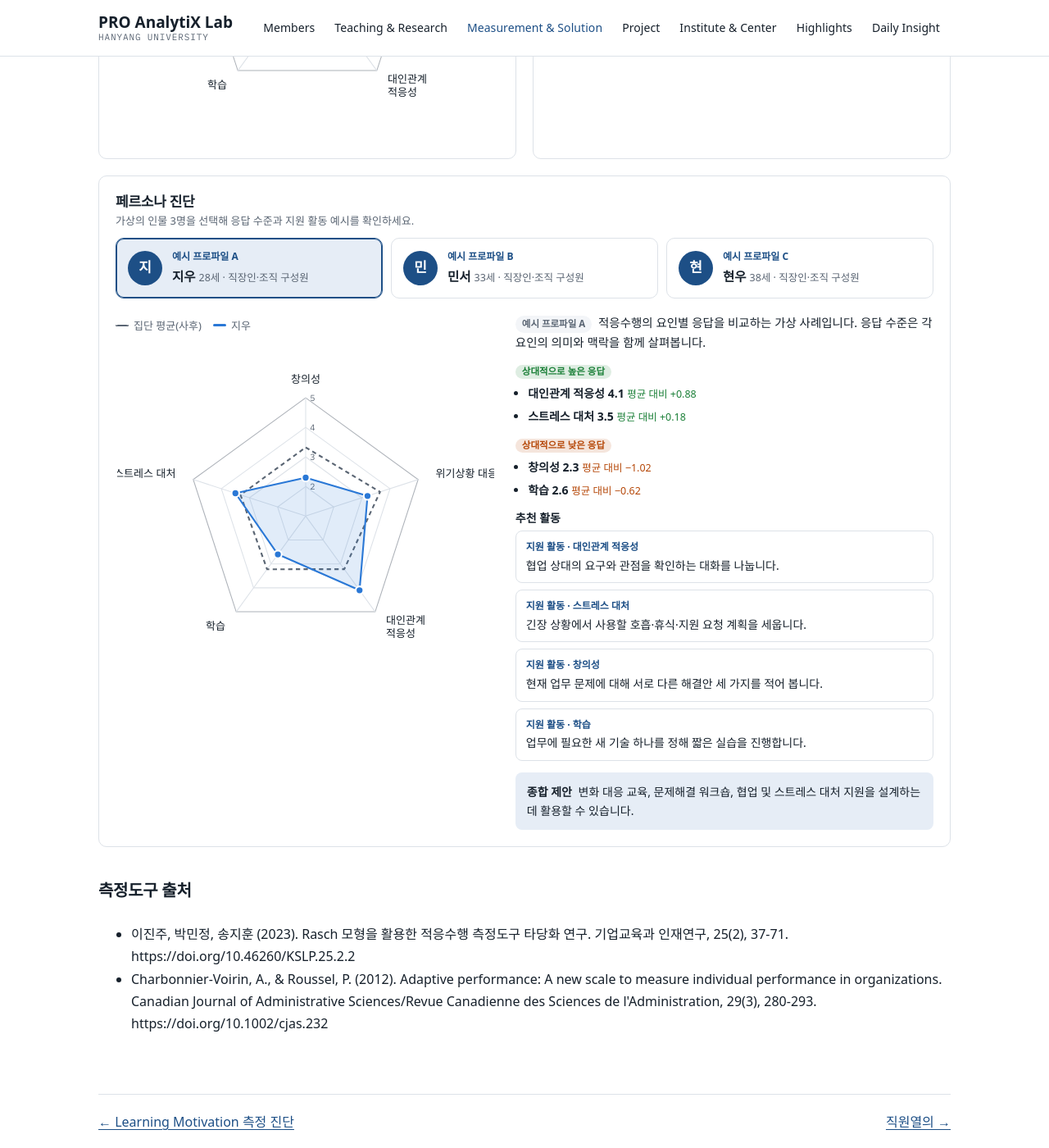
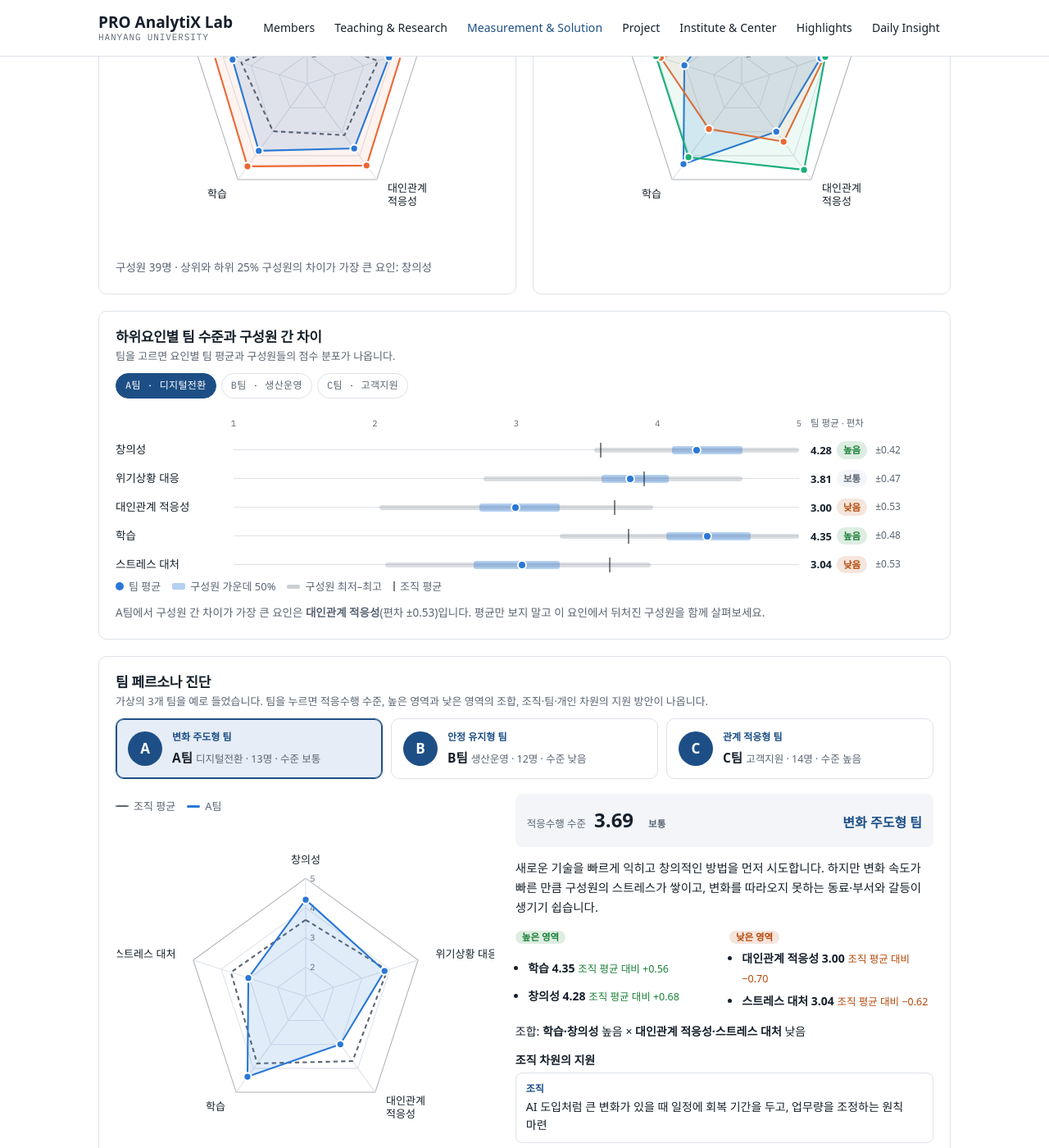
Before and after one commit to drsprolab/drsprolab.github.io, a Jekyll site: the page built from _posts/2026-10-01-adaptive-performance-report.md, in a window 1280 px wide and 1400 px high, scrolled down 800 px. Shown: the whole window at 82% size. Built offline with Jekyll 4.4.1, drawn with Linux system fonts in a browser that asks for light colours; some web fonts are replaced; some of the changed text lies outside the part shown.

Commit message:
Measurement: 적응수행을 'Adaptive Performance 역량 진단 및 맞춤형 조직지원'으로 재구성
- 변화 주도·신기술 학습 환경, 저항·스트레스와 성찰적 대처를 진단하는 도구로 소개
- 집단 프로파일을 개인 수준·팀 수준 레이더로 구분
- 팀 수준과 구성원 간 차이, 팀 페르소나(조직·팀·개인 지원)를 Agile 진단과 같은 형식으로
- 팀 리포트 스크립트를 제목·수준 이름만 바꿔 재사용할 수 있게 정리

Co-Authored-By: Claude Opus 5.5 <noreply@anthropic.com>

```diff
--- a/_posts/2026-10-01-adaptive-performance-report.md
+++ b/_posts/2026-10-01-adaptive-performance-report.md
@@ -1,19 +1,60 @@
 ---
-layout: "post"
-title: "적응수행"
-category: "측정도구"
+layout: post
+title: "Adaptive Performance 역량 진단 및 맞춤형 조직지원"
+category: 측정도구
 wide: true
 measurement_order: 4
-measurement_target: "직장인·조직 구성원"
-measurement_factors: "5개 요인 · 18문항"
-measurement_summary: "변화하는 업무환경에서 창의적으로 문제를 해결하고 상황에 적응하는 행동을 살펴봅니다."
-measurement_id: "adaptive-performance"
-measurement_intro: "업무 방식과 기술이 빠르게 바뀌는 환경에서는 기존의 일을 잘하는 능력과 함께 새로운 상황에 대응하는 힘이 필요합니다."
-measurement_interpretation: "변화 대응 교육, 문제해결 워크숍, 협업 및 스트레스 대처 지원을 설계하는 데 활용할 수 있습니다."
-measurement_factor_names: ["창의성", "위기상황 대응", "대인관계 적응성", "학습", "스트레스 대처"]
-measurement_item_count: 18
-measurement_references: ["이진주, 박민정, 송지훈 (2023). Rasch 모형을 활용한 적응수행 측정도구 타당화 연구. 기업교육과 인재연구, 25(2), 37-71. https://doi.org/10.46260/KSLP.25.2.2", "Charbonnier‐Voirin, A., & Roussel, P. (2012). Adaptive performance: A new scale to measure individual performance in organizations. Canadian Journal of Administrative Sciences/Revue Canadienne des Sciences de l'Administration, 29(3), 280-293. https://doi.org/10.1002/cjas.232"]
-measurement_source: "https://docs.google.com/spreadsheets/d/1twM_INCFhfnc6V8ULp8BNrog4v_2Rf6F/edit?gid=135676193#gid=135676193"
+measurement_badge: 역량·조직 진단
+measurement_target: 조직·팀 단위
+measurement_factors: 5개 요인 · 18문항
+measurement_summary: 구성원이 변화 속에서 최상의 성과를 내는 조직환경인지 진단하고, 맞춤형 학습과 조직문화 방안을 제시합니다.
+measurement_use: 변화 주도·신기술 학습 환경 진단 및 맞춤형 학습·조직문화 구축
 ---
 
-{% include measurement-report.html %}
+<p class="report-source"><span class="chip">진단도구 활용 예시</span> 출처: PRO AnalytiX Lab</p>
+
+<div class="report-intro">
+  <h2>진단도구 소개</h2>
+  <p><strong>어떤 환경에서 구성원들이 가장 좋은 성과를 만들어 낼 수 있을까요?</strong> AI 시대에는 정해진 일을 잘하는 것만으로는 부족합니다. 구성원이 변화를 주도하고 새로운 기술을 빠르게 익힐 수 있는 조직환경이 성과를 좌우합니다.</p>
+  <p>변화의 과정에는 늘 <strong>저항과 스트레스</strong>가 따릅니다. 중요한 것은 이를 피하는 것이 아니라, 무엇이 어려운지 돌아보고 대처 방법을 찾아가는 <strong>성찰적 대처</strong>입니다.</p>
+  <p>Adaptive Performance 역량 진단은 창의성, 위기상황 대응, 대인관계 적응성, 학습, 스트레스 대처의 5개 요인으로 구성원과 팀의 적응수행 역량을 진단합니다. 이를 바탕으로 변화를 주도하는 환경, 신기술 학습, 저항과 스트레스에 대한 대처 수준을 확인하고 <strong>맞춤형 학습과 조직문화 구축 방안</strong>을 제시합니다.</p>
+  <p><strong>활용:</strong> 변화 주도·신기술 학습 환경 진단 및 맞춤형 학습·조직문화 구축</p>
+</div>
+
+<div class="report" id="la-report" data-src="{{ '/assets/data/ap-teams.json' | relative_url }}" data-label="적응수행" data-level-label="적응수행 수준">
+  <h2 class="report-section-title">집단 프로파일</h2>
+  <section class="report-grid">
+    <div class="panel">
+      <h3 class="panel-title">개인 수준 진단</h3>
+      <p class="panel-sub">전체 구성원 평균과 상위·하위 25% 구성원 비교 (5점 척도)</p>
+      <div class="legend" id="la-legend-indiv"></div>
+      <div class="radar-box" id="la-radar-indiv"></div>
+      <p class="lvr-note" id="la-indiv-note"></p>
+    </div>
+    <div class="panel">
+      <h3 class="panel-title">팀 수준 진단</h3>
+      <p class="panel-sub">팀 평균 비교 (5점 척도)</p>
+      <div class="legend" id="la-legend-team"></div>
+      <div class="radar-box" id="la-radar-team"></div>
+    </div>
+  </section>
+
+  <section class="panel">
+    <h2 class="panel-title">하위요인별 팀 수준과 구성원 간 차이</h2>
+    <p class="panel-sub">팀을 고르면 요인별 팀 평균과 구성원들의 점수 분포가 나옵니다.</p>
+    <div class="pub-filter" id="la-spread-tabs" role="group" aria-label="팀 선택"></div>
+    <div id="la-spread"></div>
+  </section>
+
+  <section class="panel persona-panel">
+    <h2 class="panel-title">팀 페르소나 진단</h2>
+    <p class="panel-sub">가상의 3개 팀을 예로 들었습니다. 팀을 누르면 적응수행 수준, 높은 영역과 낮은 영역의 조합, 조직·팀·개인 차원의 지원 방안이 나옵니다.</p>
+    <div class="persona-cards" id="la-personas" role="tablist" aria-label="팀 선택"></div>
+    <div class="persona-result" id="la-persona-result" role="tabpanel" aria-live="polite"></div>
+  </section>
+</div>
+<div class="viz-tip" id="la-tip" role="tooltip" hidden></div>
+
+<script src="{{ '/assets/js/la-report.js' | relative_url }}?v={{ site.time | date: '%s' }}" defer></script>
+
+<div class="report-intro"><h2>측정도구 출처</h2><ul><li>이진주, 박민정, 송지훈 (2023). Rasch 모형을 활용한 적응수행 측정도구 타당화 연구. 기업교육과 인재연구, 25(2), 37-71. https://doi.org/10.46260/KSLP.25.2.2</li><li>Charbonnier‐Voirin, A., &amp; Roussel, P. (2012). Adaptive performance: A new scale to measure individual performance in organizations. Canadian Journal of Administrative Sciences, 29(3), 280-293. https://doi.org/10.1002/cjas.232</li></ul><p>팀과 구성원 점수는 모두 가상 예시이며, 수준 구분(높음·보통·낮음)도 설명을 위한 예시 기준입니다.</p></div>
--- /dev/null
+++ b/assets/data/ap-teams.json
@@ -0,0 +1,348 @@
+{
+ "note": "가상의 예시 조직입니다.",
+ "factors": [
+  "창의성",
+  "위기상황 대응",
+  "대인관계 적응성",
+  "학습",
+  "스트레스 대처"
+ ],
+ "teams": [
+  {
+   "id": "A",
+   "name": "A팀",
+   "unit": "디지털전환",
+   "type": "변화 주도형 팀",
+   "summary": "새로운 기술을 빠르게 익히고 창의적인 방법을 먼저 시도합니다. 하지만 변화 속도가 빠른 만큼 구성원의 스트레스가 쌓이고, 변화를 따라오지 못하는 동료·부서와 갈등이 생기기 쉽습니다.",
+   "org": [
+    "AI 도입처럼 큰 변화가 있을 때 일정에 회복 기간을 두고, 업무량을 조정하는 원칙 마련",
+    "변화 과정에서 다른 부서의 저항을 함께 다루는 변화관리 담당자(체인지 에이전트) 지정"
+   ],
+   "team": [
+    "프로젝트마다 '무엇이 힘들었고 어떻게 대처했는지' 나누는 성찰 회고 진행",
+    "다른 부서와 정기적으로 만나 변화의 이유와 진행 상황을 공유하는 자리 만들기"
+   ],
+   "individual": [
+    "스트레스 신호를 알아차리고 기록하는 성찰 일지 쓰기",
+    "의견이 다른 동료의 입장을 먼저 듣고 요약해 주는 대화 연습"
+   ],
+   "members": [
+    [
+     5,
+     3.85,
+     3.97,
+     4.57,
+     3.95
+    ],
+    [
+     4.12,
+     4.27,
+     2.74,
+     3.92,
+     3.11
+    ],
+    [
+     3.55,
+     4.08,
+     2.03,
+     4.58,
+     2.68
+    ],
+    [
+     4.6,
+     4.01,
+     3.92,
+     4.8,
+     2.07
+    ],
+    [
+     4.1,
+     4.6,
+     3.31,
+     4.22,
+     3.73
+    ],
+    [
+     4.11,
+     3.73,
+     3.38,
+     5,
+     3.31
+    ],
+    [
+     4.87,
+     3.41,
+     3.15,
+     4.66,
+     3.7
+    ],
+    [
+     4.51,
+     3.61,
+     2.82,
+     4.65,
+     3.08
+    ],
+    [
+     4.16,
+     3.6,
+     3.01,
+     4.7,
+     3.18
+    ],
+    [
+     4.3,
+     2.77,
+     2.35,
+     3.6,
+     2.31
+    ],
+    [
+     3.84,
+     4.39,
+     2.76,
+     4.06,
+     2.7
+    ],
+    [
+     3.75,
+     3.27,
+     2.66,
+     3.31,
+     2.83
+    ],
+    [
+     4.7,
+     3.88,
+     2.84,
+     4.48,
+     2.86
+    ]
+   ]
+  },
+  {
+   "id": "B",
+   "name": "B팀",
+   "unit": "생산운영",
+   "type": "안정 유지형 팀",
+   "summary": "긴급한 상황에 침착하게 대응하고 압박 속에서도 흔들리지 않습니다. 그러나 익숙한 방식을 지키려는 경향이 강해 새로운 기술과 방법을 배우는 데 저항이 큽니다.",
+   "org": [
+    "새 기술을 실제 업무에 써 보는 작은 시범 적용(파일럿)과 실패해도 불이익이 없다는 원칙 마련",
+    "현장 업무 시간 안에 신기술 학습 시간을 보장하는 제도"
+   ],
+   "team": [
+    "팀 안에서 먼저 익힌 사람이 동료에게 알려 주는 짝 학습",
+    "업무 개선 아이디어를 한 달에 한 번 함께 모아 작게 시도해 보기"
+   ],
+   "individual": [
+    "매주 한 가지 새로운 도구나 기능을 직접 써 보고 느낀 점 기록",
+    "변화가 불편하게 느껴질 때 그 이유를 적어 보고 배울 점을 찾는 성찰 연습"
+   ],
+   "members": [
+    [
+     2.37,
+     3.55,
+     3.1,
+     3.05,
+     4.06
+    ],
+    [
+     2.03,
+     4.22,
+     3.38,
+     3.19,
+     3.65
+    ],
+    [
+     2.35,
+     3.12,
+     3.39,
+     2.82,
+     3.36
+    ],
+    [
+     2.07,
+     3.69,
+     2.75,
+     2.83,
+     3.25
+    ],
+    [
+     2.94,
+     4.22,
+     3.34,
+     2.36,
+     3.6
+    ],
+    [
+     2.94,
+     4.06,
+     3.51,
+     2.67,
+     3.83
+    ],
+    [
+     3.03,
+     3.78,
+     3.43,
+     2.7,
+     4.22
+    ],
+    [
+     2.77,
+     4.8,
+     4.36,
+     3.94,
+     4.1
+    ],
+    [
+     1.87,
+     3.72,
+     3.52,
+     2.85,
+     3.88
+    ],
+    [
+     3.03,
+     4.73,
+     3.93,
+     3.54,
+     4.51
+    ],
+    [
+     2.81,
+     4.24,
+     3.35,
+     2.36,
+     4.44
+    ],
+    [
+     2.29,
+     3.15,
+     2.92,
+     2.29,
+     3.63
+    ]
+   ]
+  },
+  {
+   "id": "C",
+   "name": "C팀",
+   "unit": "고객지원",
+   "type": "관계 적응형 팀",
+   "summary": "다양한 사람과 상황에 유연하게 맞추고, 스트레스도 서로 도우며 잘 다룹니다. 전반적인 적응 수준이 높지만 구성원 간 차이가 있어, 일부 구성원에게 부담이 몰리지 않도록 살펴야 합니다.",
+   "org": [
+    "팀의 높은 적응 역량을 다른 팀에 전하는 사내 사례 공유와 코칭 프로그램 운영",
+    "새로운 AI 고객응대 도구를 먼저 시험하는 선도 팀 역할 부여"
+   ],
+   "team": [
+    "어려운 고객 상황과 대처 방법을 함께 정리해 팀의 지식으로 남기기",
+    "역량 차이가 큰 구성원끼리 짝을 지어 부담을 나누는 업무 배치"
+   ],
+   "individual": [
+    "새로운 기술을 활용해 고객 문제를 다르게 풀어 보는 개선 과제 하나 맡기",
+    "자신의 대처 방식이 잘 통한 경험을 동료와 나누며 정리하기"
+   ],
+   "members": [
+    [
+     2.67,
+     3.42,
+     3.99,
+     3.47,
+     2.93
+    ],
+    [
+     3.69,
+     4.04,
+     3.85,
+     3.79,
+     3.54
+    ],
+    [
+     4.66,
+     4.9,
+     4.96,
+     4.07,
+     4.64
+    ],
+    [
+     4.55,
+     5,
+     4.86,
+     4.06,
+     5
+    ],
+    [
+     4.31,
+     5,
+     4.49,
+     4.73,
+     3.81
+    ],
+    [
+     3.4,
+     3.81,
+     5,
+     4.52,
+     5
+    ],
+    [
+     3.68,
+     3.61,
+     3.48,
+     4.07,
+     4.35
+    ],
+    [
+     3.43,
+     4.22,
+     4.0,
+     3.92,
+     3.3
+    ],
+    [
+     3.62,
+     2.92,
+     5,
+     3.8,
+     3.61
+    ],
+    [
+     3.63,
+     3.22,
+     4.64,
+     3.65,
+     3.99
+    ],
+    [
+     3.98,
+     3.54,
+     5,
+     3.86,
+     3.29
+    ],
+    [
+     5,
+     5,
+     5,
+     5,
+     4.89
+    ],
+    [
+     4.19,
+     3.18,
+     5,
+     4.67,
+     4.46
+    ],
+    [
+     3.28,
+     3.75,
+     5,
+     3.24,
+     3.85
+    ]
+   ]
+  }
+ ]
+}
--- a/assets/js/la-report.js
+++ b/assets/js/la-report.js
@@ -5,6 +5,8 @@
   if (!root) return;
   var tip = document.getElementById('la-tip');
   var D, F, teams, all, orgMean, selTeam = null, selPersona = null;
+  var LBL = root.dataset.label || 'Agility';           // 레이더 제목에 쓰는 이름
+  var LEVEL = root.dataset.levelLabel || 'Agile 수준'; // 팀 수준 표시 이름
 
   function mean(a) { return a.length ? a.reduce(function (s, v) { return s + v; }, 0) / a.length : 0; }
   function sd(a) { var m = mean(a); return Math.sqrt(mean(a.map(function (v) { return (v - m) * (v - m); }))); }
@@ -61,14 +63,14 @@
       { label: '하위 25% 구성원', values: F.map(function (_, j) { return mean(col(low, j)); }), cls: 'ref', dashed: true }
     ];
     document.getElementById('la-legend-indiv').innerHTML = legend(indiv);
-    document.getElementById('la-radar-indiv').innerHTML = radar(indiv, '개인별 Agility 진단');
+    document.getElementById('la-radar-indiv').innerHTML = radar(indiv, '개인별 ' + LBL + ' 진단');
     document.getElementById('la-indiv-note').textContent = '구성원 ' + all.length + '명 · 상위와 하위 25% 구성원의 차이가 가장 큰 요인: ' +
       F.map(function (f, j) { return { f: f, d: indiv[0].values[j] - indiv[2].values[j] }; }).sort(function (a, b) { return b.d - a.d; })[0].f;
 
     var clsByTeam = ['s1', 's2', 's3'];
     var teamSeries = teams.map(function (t, i) { return { label: t.name + ' (' + t.unit + ')', values: t.mean, cls: clsByTeam[i % 3] }; });
     document.getElementById('la-legend-team').innerHTML = legend(teamSeries);
-    document.getElementById('la-radar-team').innerHTML = radar(teamSeries, '팀별 Agility 진단');
+    document.getElementById('la-radar-team').innerHTML = radar(teamSeries, '팀별 ' + LBL + ' 진단');
   }
 
   // ---------- 2. 하위요인별 팀 수준과 구성원 간 차이 ----------
@@ -120,7 +122,7 @@
     function block(title, tag, list) { return '<div class="pd-block"><h3>' + title + '</h3><ul class="pd-acts">' + list.map(function (a) { return '<li><span class="pd-tag">' + tag + '</span>' + esc(a) + '</li>'; }).join('') + '</ul></div>'; }
     box.innerHTML = '<div class="pr-grid"><div><div class="legend">' + legend(series) + '</div><div class="radar-box">' + radar(series, t.name + ' 팀 프로파일') + '</div></div>' +
       '<div class="pr-diag">' +
-      '<div class="la-level"><span class="la-level-k">Agile 수준</span><strong>' + f2(overall) + '</strong><span class="chip ' + lv.c + '">' + lv.t + '</span><span class="la-level-type">' + esc(t.type) + '</span></div>' +
+      '<div class="la-level"><span class="la-level-k">' + esc(LEVEL) + '</span><strong>' + f2(overall) + '</strong><span class="chip ' + lv.c + '">' + lv.t + '</span><span class="la-level-type">' + esc(t.type) + '</span></div>' +
       '<p class="pr-summary">' + esc(t.summary) + '</p>' +
       '<div class="la-combo"><div class="pd-block"><h3><span class="chip good">높은 영역</span></h3><ul>' + hi.map(function (x) { return '<li>' + item(x) + '</li>'; }).join('') + '</ul></div>' +
       '<div class="pd-block"><h3><span class="chip warn">낮은 영역</span></h3><ul>' + lo.map(function (x) { return '<li>' + item(x) + '</li>'; }).join('') + '</ul></div></div>' +
```
